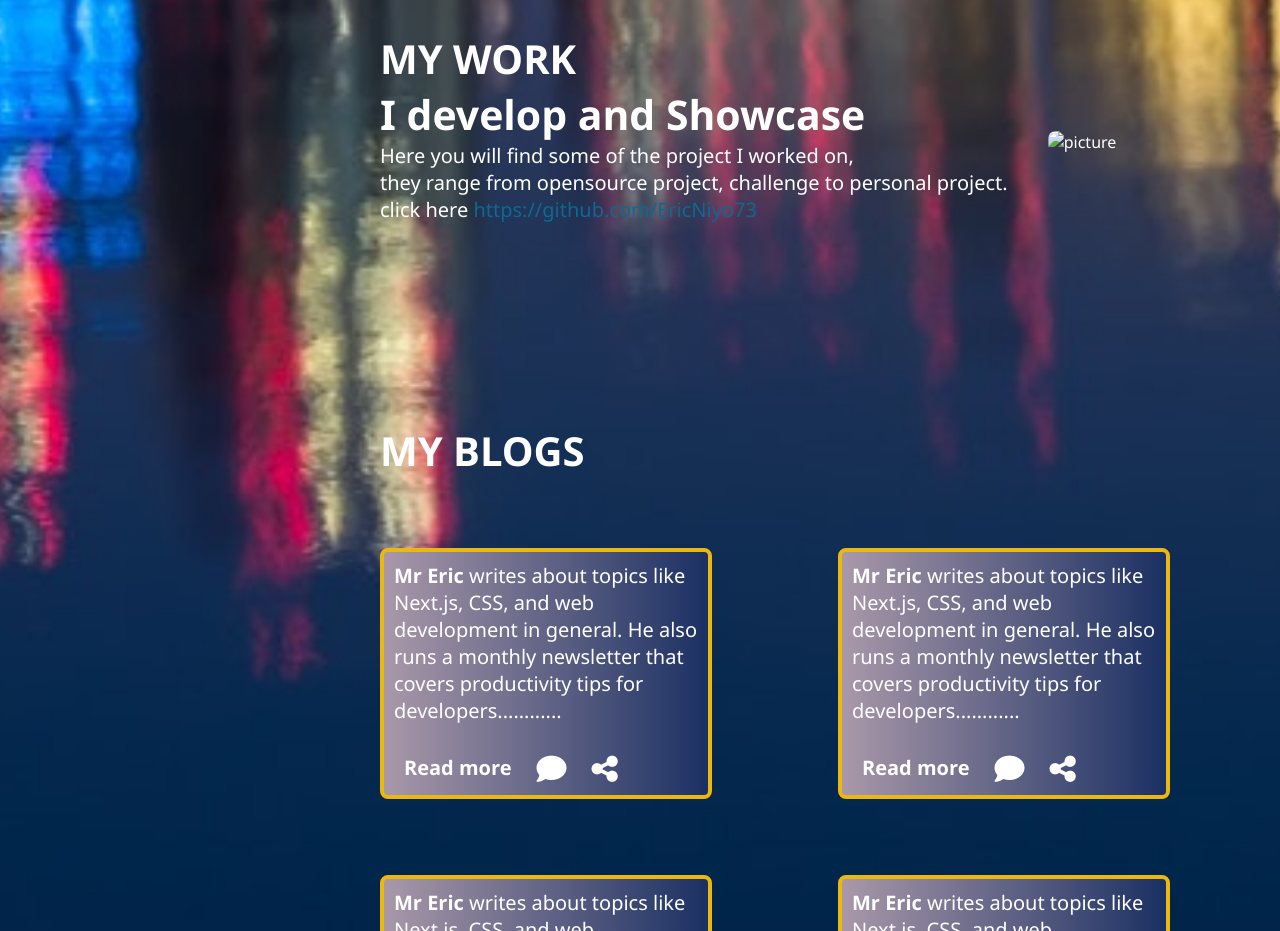
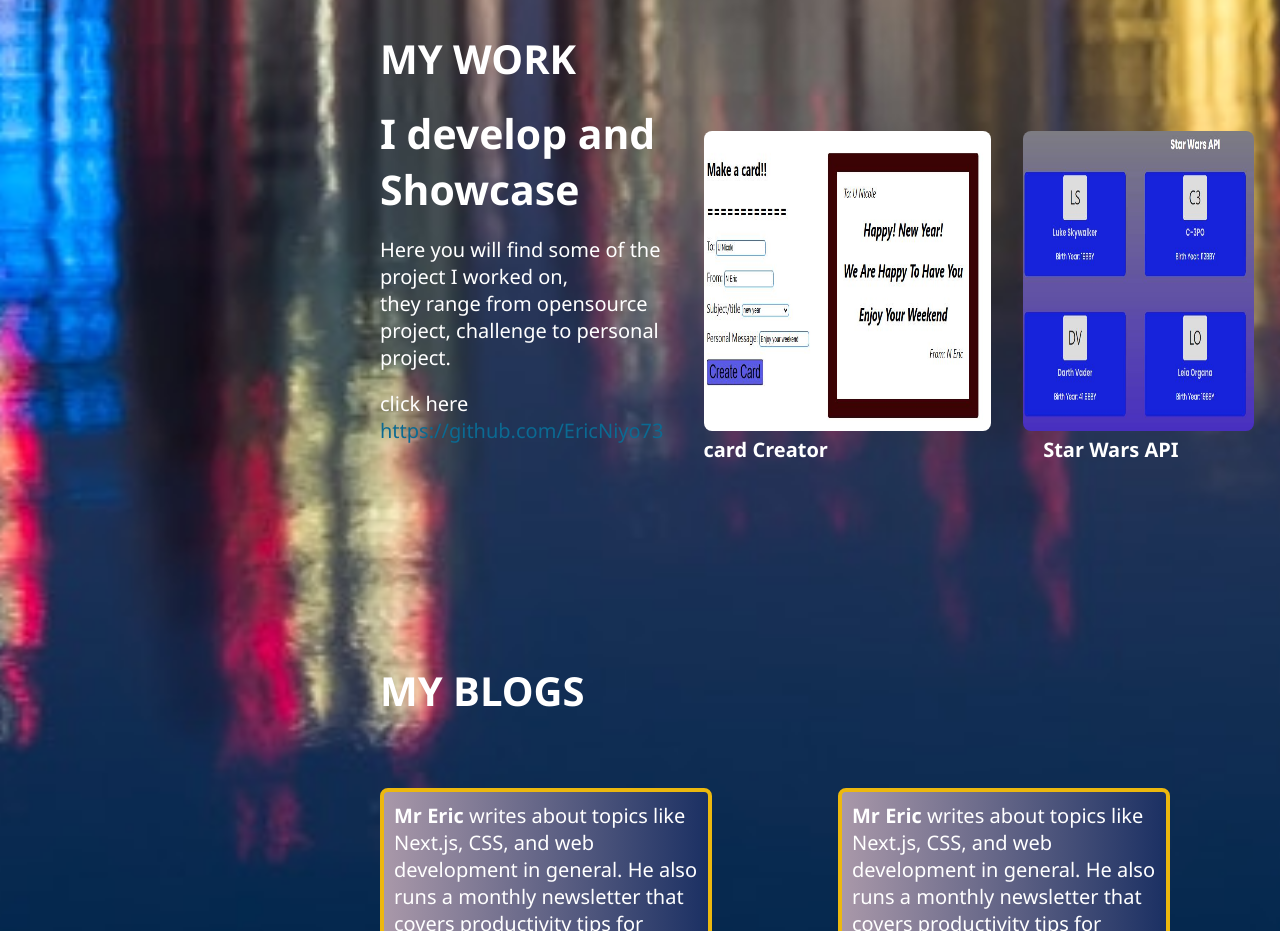
Before and after one commit to EricNiyo73/FinalPortFKlab, a plain HTML site: page index.html in a window 1280 px wide. Shown: the part 3860-4791 px from the top of the page. Drawn offline with Linux system fonts and the light colour scheme.

Commit message:
updated well

```diff
--- a/css/style.css
+++ b/css/style.css
@@ -149,7 +149,7 @@ body{
         position: relative;
         margin: 0 auto;
         display: inline-flex;
-        /* height: 0 auto; */
+        height: 500px;
         width: var(--container-width-md);
         margin-left: 50px;
         margin-top: 13px;
@@ -158,8 +158,9 @@ body{
     .footer{
         display: none;
     }
-    .nav-links ul li a{
+    .nav-links ul li {
         display: flex;
+        /* flex-direction: column; */
         list-style: none;
         padding: 2px;
     }
@@ -258,6 +259,12 @@ body{
     height: 300px; */
 
 }
+/* .fa-database{
+    justify-content: center;
+    margin-left: 40px;
+    border: 4px solid rgb(236, 184, 14);
+} */
+
 .proj{
     background:linear-gradient(to right,#1e70b3,rgb(93, 172, 29));
     border-radius: 5px;
@@ -435,7 +442,24 @@ body{
     width: 90%;
     height: 300px;
     border-radius: 8px;
+    transition: 1000ms;
 }
+.workphoto img:hover{
+    transform: rotateX(45deg);
+    color: #afc72b;
+}
+.hide {
+    /* display: none; */
+    font-size: 20px;
+    font-weight: bold;
+    margin-left: 20px;
+  }
+
+  .workphoto:hover + .hide {
+    margin-top: 100px;
+    display: block;
+    color: red;
+  }
 .develop{
     font-size: 35px;
 }
@@ -473,6 +497,7 @@ body{
 }
 @media  (min-width:600px) AND (max-width: 1024px){
     #mywork{
+    display: grid;
     margin-left: 50px;
     width: var(--container-width-md);
     }
--- a/index.html
+++ b/index.html
@@ -170,10 +170,16 @@
     </div>
 </div>
     <div class="workphoto">
-        <span class="workphoto"
-          ><img src="/images/4391662.PNG" alt="picture"
-        /></span>
+        <span class="workphoto">
+          <a href="http://"><img src="/images/cardcreator.JPG" alt="picture"/></a>
+        <span class="hide"> card Creator</span>
+        </span>
       </div>
+      <span class="workphoto">
+        <a href="https://swapifetch.netlify.app/"><img src="/images/fetch.JPG" alt="picture"/></a>
+        <span class="hide"> Star Wars API</span>
+      </span>
+
   </section>
   <!-- ==================blogs============= -->
   <section id="blogs">
```
Also changed, not shown: images/apifetch.JPG (added), images/cardcreator.JPG (added), images/fetch.JPG (added).
